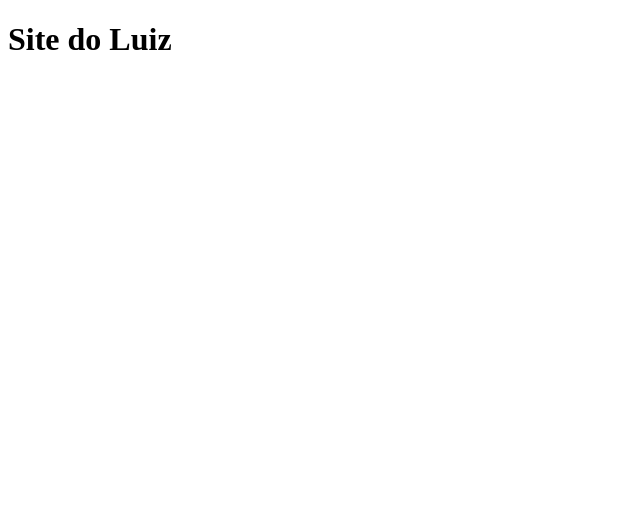
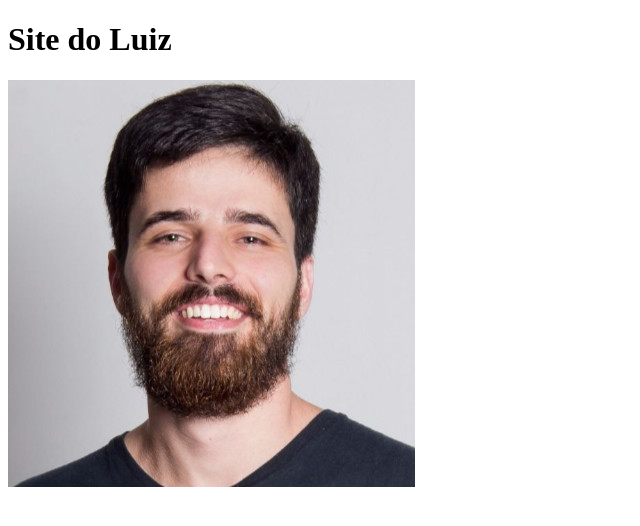
Before and after one commit to 89devel/luizdeverdade.github.io, a plain HTML site: page index.html in a window 1280 px wide. Shown: the whole page, without its empty margins (0-640 px from the left). Drawn offline with Linux system fonts and the light colour scheme.

Commit message:
Update estilo.css

```diff
--- a/estilo.css
+++ b/estilo.css
@@ -1,3 +1,9 @@
 body {
-   background="black";
-   }
+
+}
+.colarnotop{
+    margin-top: 0;
+}
+.colarnobottom{
+    margin-top: 100%;
+}
--- a/index.html
+++ b/index.html
@@ -7,5 +7,9 @@
   </head>
   <body>
     <h1>Site do Luiz</h1>
+    <div class="colarnotop">
+
+        <img src="images/fotos/luiz.jpg" alt="luiz santos" oncontextmenu="return false" >
+    </div>
   </body>
 </html>
```
Also changed, not shown: images/fotos/luiz.jpg (added).
